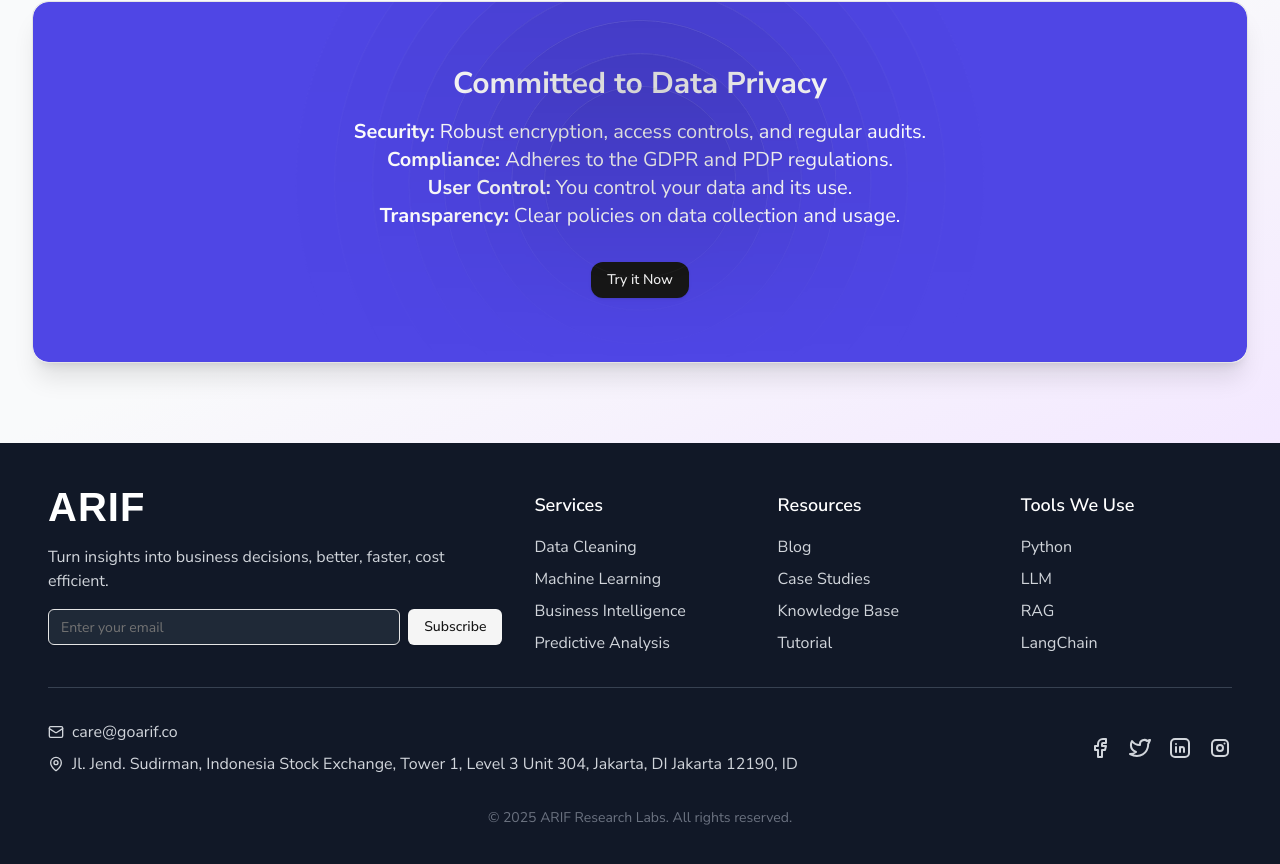
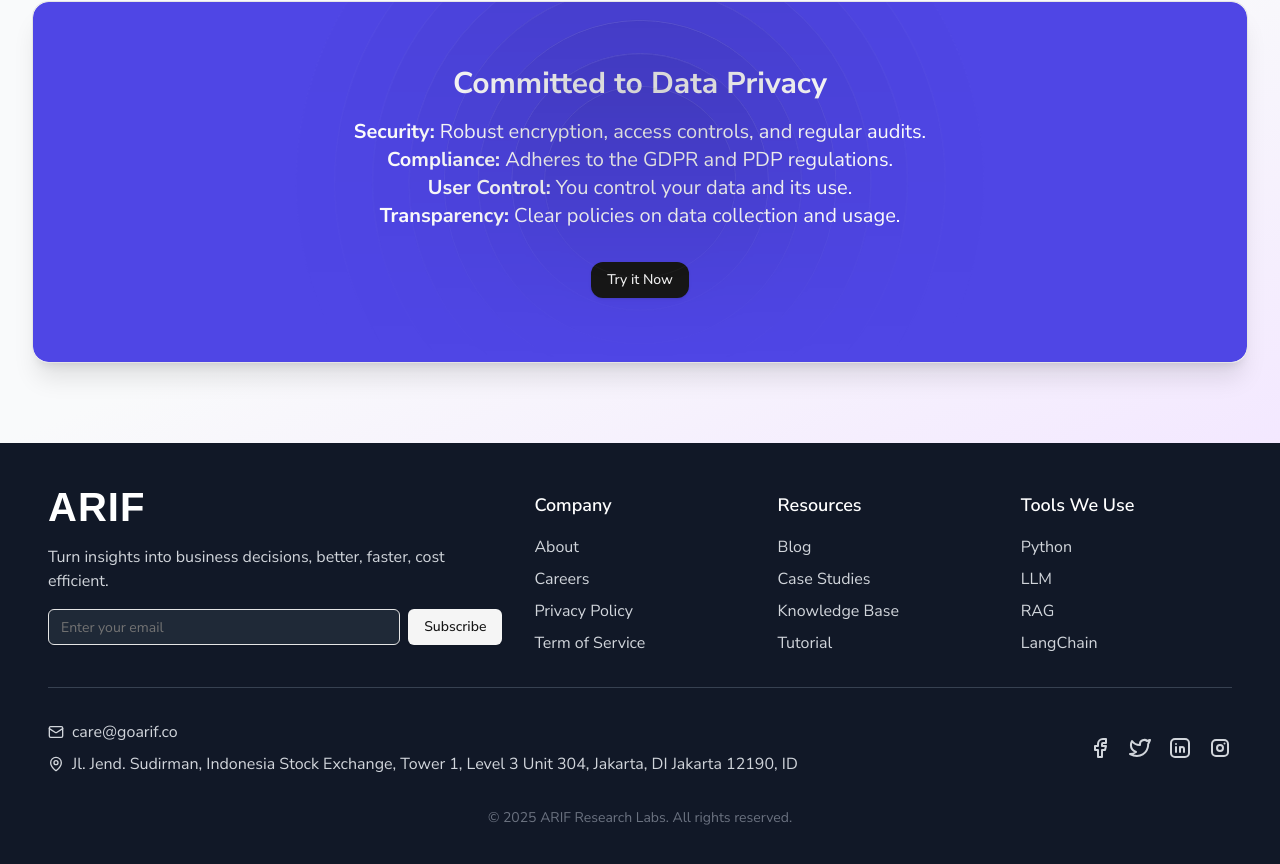
Before and after one commit to gariftech/goarif-profile, a Next.js app: page / in a window 1280 px wide. Shown: the part 4281-5145 px from the top of the page. Built offline with nearby package versions, Linux system fonts and the light colour scheme.

Commit message:
fix: update footer

```diff
--- a/src/components/layout/footer.tsx
+++ b/src/components/layout/footer.tsx
@@ -9,22 +9,22 @@ import Link from 'next/link'
 import { Button } from '../ui/button'
 import { Input } from '../ui/input'
 
-const services = [
+const company = [
   {
-    title: 'Data Cleaning',
+    title: 'About',
+    link: '/about',
+  },
+  {
+    title: 'Careers',
     link: '#',
   },
   {
-    title: 'Machine Learning',
-    link: '#',
+    title: 'Privacy Policy',
+    link: '/privacy-policy',
   },
   {
-    title: 'Business Intelligence ',
-    link: '#',
-  },
-  {
-    title: 'Predictive Analysis',
-    link: '#',
+    title: 'Term of Service',
+    link: '/term-of-service',
   },
 ]
 
@@ -131,11 +131,11 @@ export default function Footer() {
               </form>
             </div>
 
-            {/* Services */}
+            {/* Company */}
             <div>
-              <h3 className="mb-4 text-lg font-semibold text-white">Services</h3>
+              <h3 className="mb-4 text-lg font-semibold text-white">Company</h3>
               <ul className="space-y-2">
-                {services.map((service, index) => (
+                {company.map((service, index) => (
                   <li key={index}>
                     <Link href={service.link} className="transition-colors hover:text-white">
                       {service.title}
```
